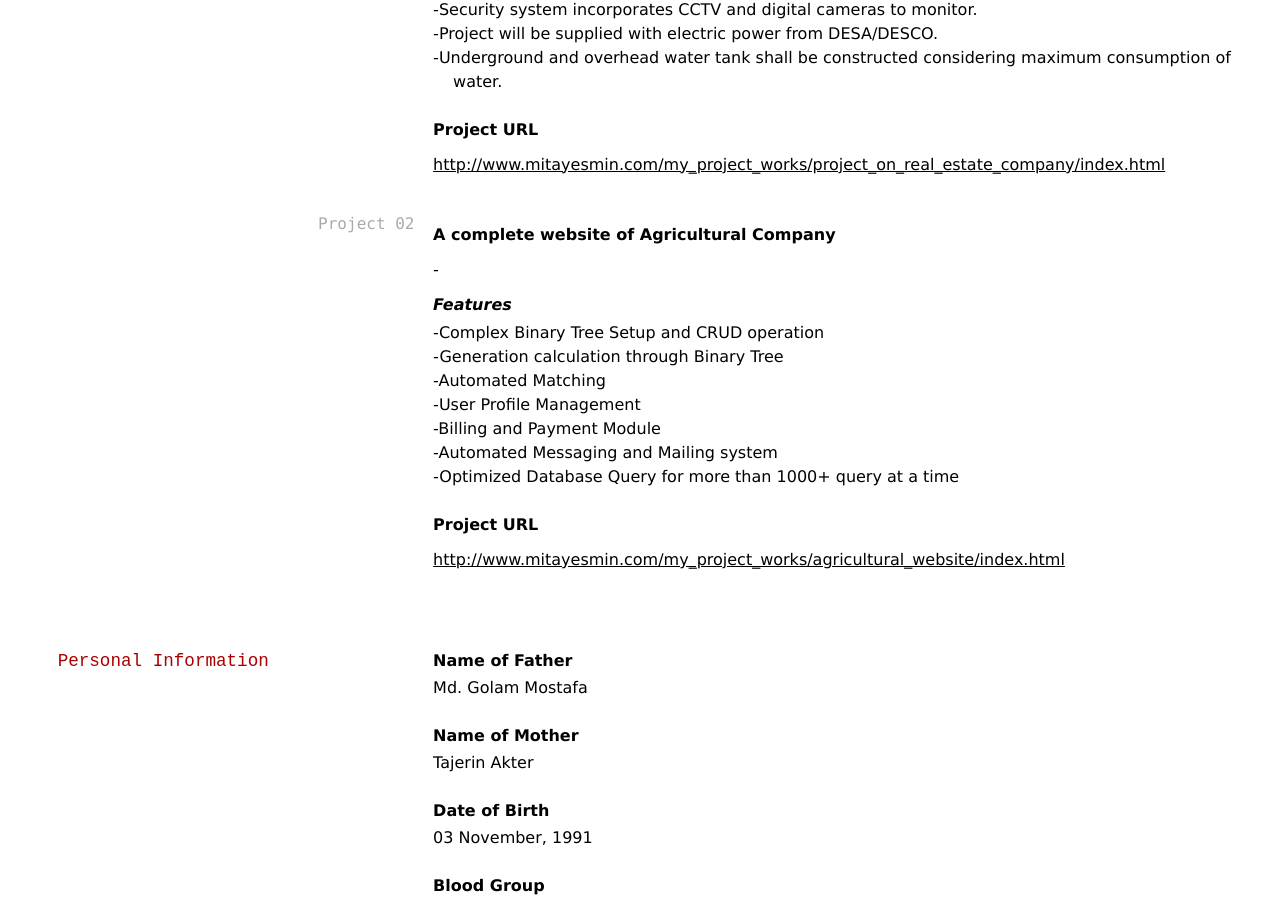
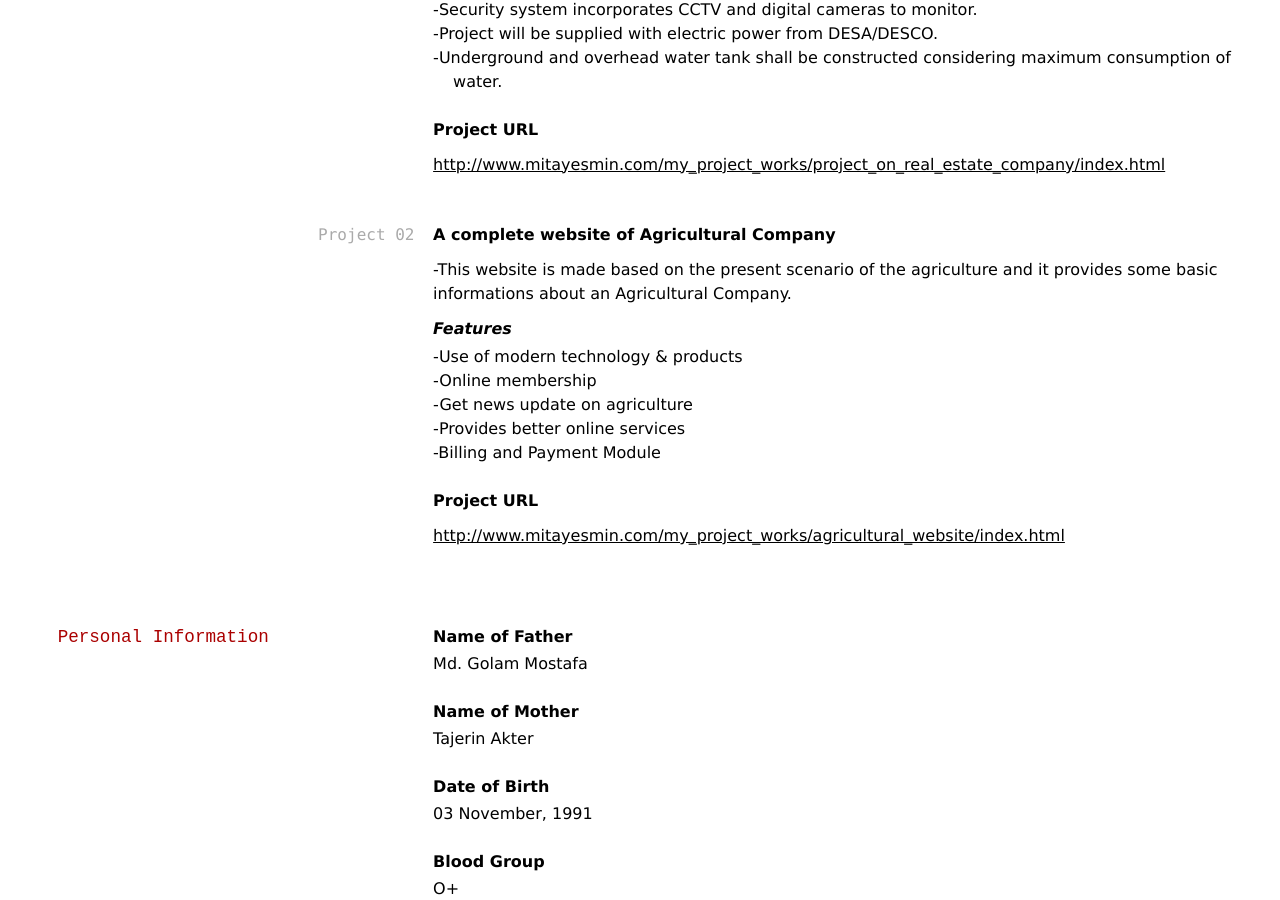
Before and after one commit to mita07/my-resume, a Jekyll site: the page built from index.md, in a window 1280 px wide and 900 px high, scrolled down 2743 px. Built offline with Jekyll 4.4.1, drawn with Linux system fonts in a browser that asks for light colours.

Commit message:
Update index.md

```diff
--- a/index.md
+++ b/index.md
@@ -132,22 +132,20 @@
 [http://www.mitayesmin.com/my_project_works/project_on_real_estate_company/index.html](http://www.mitayesmin.com/my_project_works/project_on_real_estate_company/index.html)
 
 <br/>
+
 `Project 02`
 
 __A complete website of Agricultural Company__
 
--
+-This website is made based on the present scenario of the agriculture and it provides some basic informations about an Agricultural Company.
 
 __*Features*__
 
-- -Complex Binary Tree Setup and CRUD operation
-- -Generation calculation through Binary Tree
-- -Automated Matching
-- -User Profile Management
+- -Use of modern technology & products
+- -Online membership
+- -Get news update on agriculture
+- -Provides better online services
 - -Billing and Payment Module
-- -Automated Messaging and Mailing system
-- -Optimized Database Query for more than 1000+ query at a time
-
 
 __Project URL__
 
```
